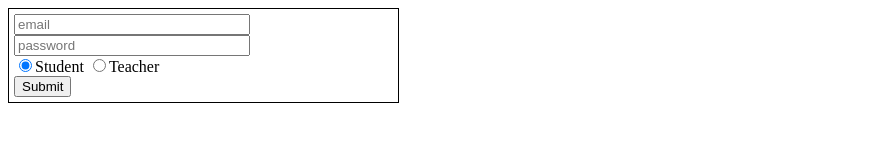
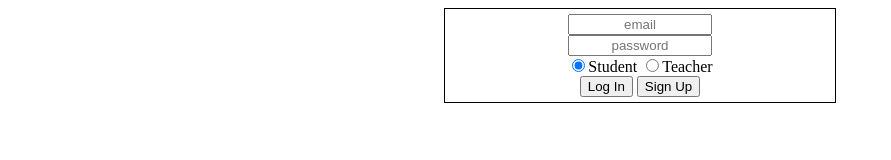
Before and after one commit to JubilusMoose/QuizWars, a website: page tugOfWarQuiz/public/index.html at #!/login in a window 1280 px wide. Shown: the whole page, without its empty margins (0-891 px from the left). Drawn offline with nearby package versions, Linux system fonts and the light colour scheme; some packages are replaced by stand-ins of ours.

Commit message:
Improve look of login.html

```diff
--- a/tugOfWarQuiz/public/app/loginAndSignup/login.html
+++ b/tugOfWarQuiz/public/app/loginAndSignup/login.html
@@ -1,9 +1,12 @@
 <div ng-controller="loginController" class="loginBox">
   <form ng-submit="loginAttempt(email, password, access)">
-    <input type="text" ng-model="email" placeholder="email" class="loginInput" required>
-    <input type="text" ng-model="password" placeholder="password" class="loginInput" required><br>
+    <div class="loginInput">
+      <input type="text" ng-model="email" placeholder="email" class="loginInput" required>
+      <input type="text" ng-model="password" placeholder="password" class="loginInput" required>
+    <div>
     <input type="radio" ng-model="access" value="student" checked>Student
     <input type="radio" ng-model="access" value="teacher">Teacher<br>
-    <button type="submit">Submit</button>
+    <button type="submit">Log In</button>
+    <button type="submit">Sign Up</button>
   </form>
 </div>
--- a/tugOfWarQuiz/public/app/loginAndSignup/loginController.js
+++ b/tugOfWarQuiz/public/app/loginAndSignup/loginController.js
@@ -2,8 +2,14 @@ angular.module('tugOfWarApp').controller('loginController', function($rootScope,
   console.log('inside login controller');
   $scope.access = 'student';
   $scope.loginAttempt = function(email, password) {
-      console.log(email, password, $scope.access)
-      $rootScope.loggedIn = true;
-      $location.path('/home')
+    var access = $scope.access;
+    axios.post('/login', {
+      email,
+      password,
+      access
+    })
+    console.log(email, password, access)
+    $rootScope.loggedIn = true;
+    $location.path('/home')
   }
 });
--- a/tugOfWarQuiz/public/styles.css
+++ b/tugOfWarQuiz/public/styles.css
@@ -1,10 +1,14 @@
 .loginBox {
+  margin: auto;
   width: 30%;
   border-width: 1px;
   border-style: solid;
   padding: 5px;
 }
 .loginInput {
+  margin-left: auto;
+  margin-right: auto;
+  text-align: center;
   width: 60%;
 }
 .wrapper {
--- a/tugOfWarQuiz/server/server.js
+++ b/tugOfWarQuiz/server/server.js
@@ -17,6 +17,11 @@ const sendResponse = function (res, statusCode, headersSent, responseMessage) {
   res.end(responseMessage);
 };
 
+app.post('/login', (req, res) => {
+  console.log('save user to database');
+  sendResponse(res, 200, headers, 'Login successful');
+})
+
 app.get('/newGame', (req, res) => {
   console.log('get request to newGame successfully ran');
   sendResponse(res, 200, headers, 'Good to start a new game!');
```
